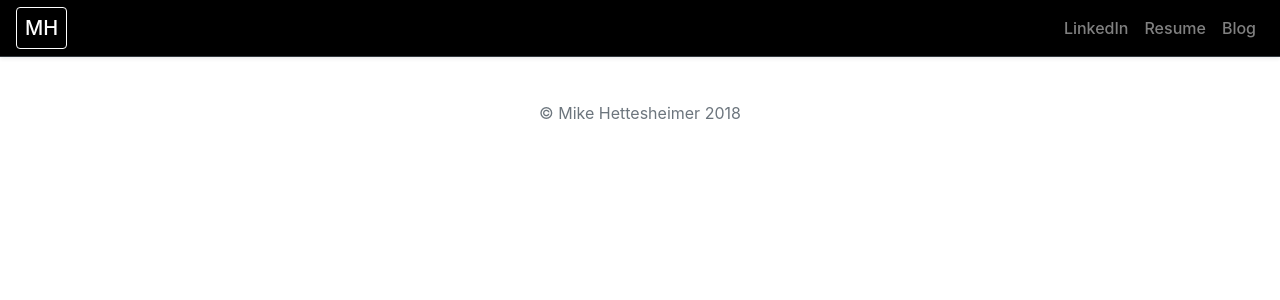
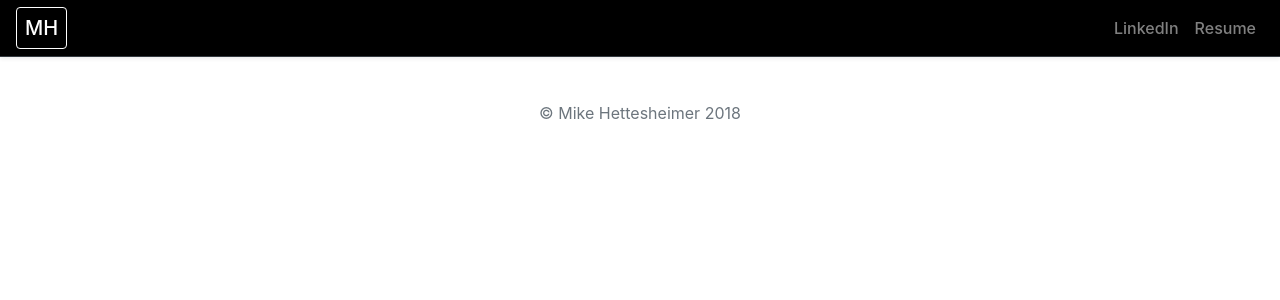
Before and after one commit to goredd5/mjhru, a Django app: page /blog/ in a window 1280 px wide. Shown: the top 300 px of the page. Run offline with Django 3.2, Linux system fonts and the light colour scheme; data that the repository does not hold is empty; some libraries are stand-ins or nearby versions.

Commit message:
Remove Blog from Nav since not going to use it

```diff
--- a/portfolio/templates/base.html
+++ b/portfolio/templates/base.html
@@ -78,7 +78,6 @@
           <div class="navbar-nav ml-auto">
             <a class="nav-link" href="https://linkedin.com/in/mikehettesheimer" target="_blank">LinkedIn</a>
             <a class="nav-link" href="{% static  'Resume.pdf' %}" target="_blank">Resume</a>
-            <a class="nav-item nav-link" href="/blog">Blog</a>
           </div>
         </div>
       </nav>
```
